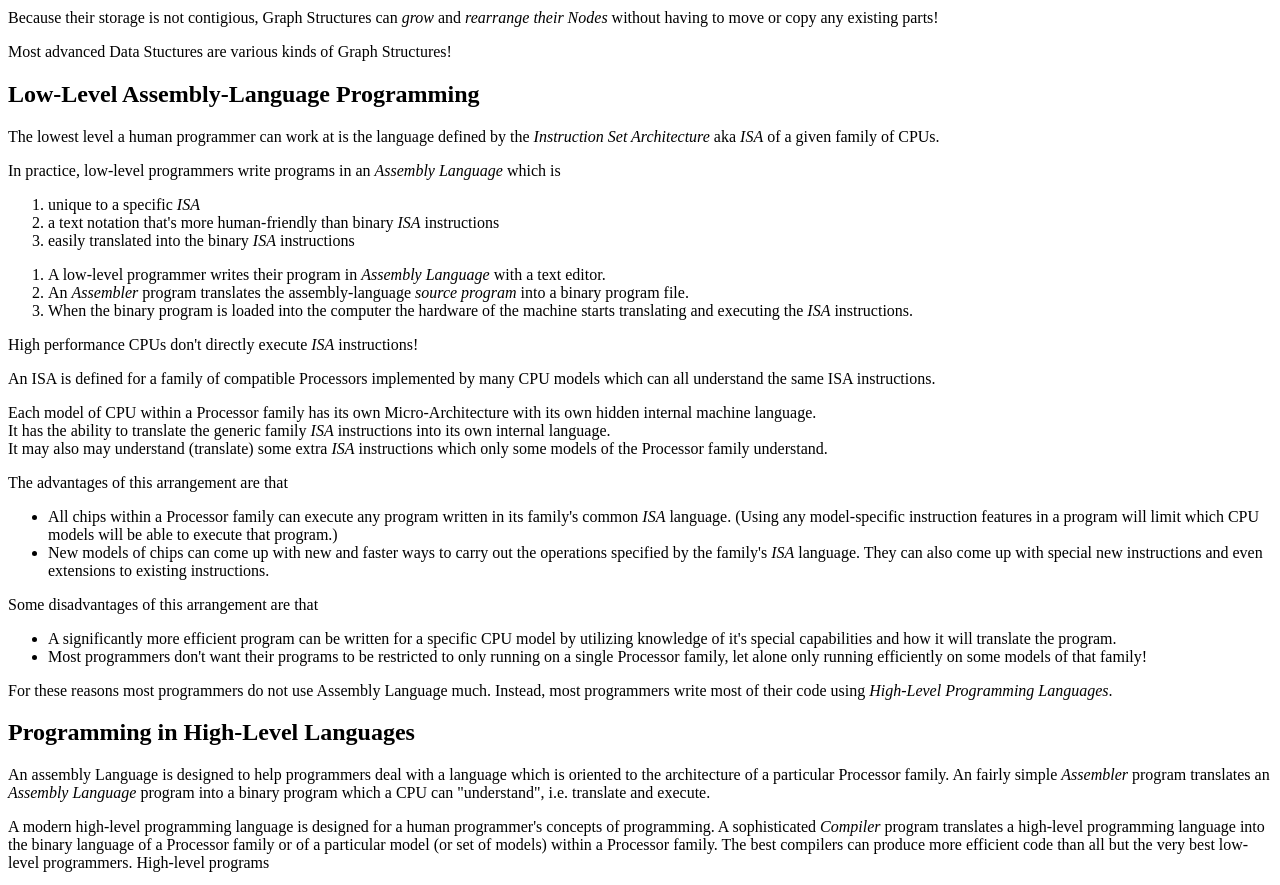
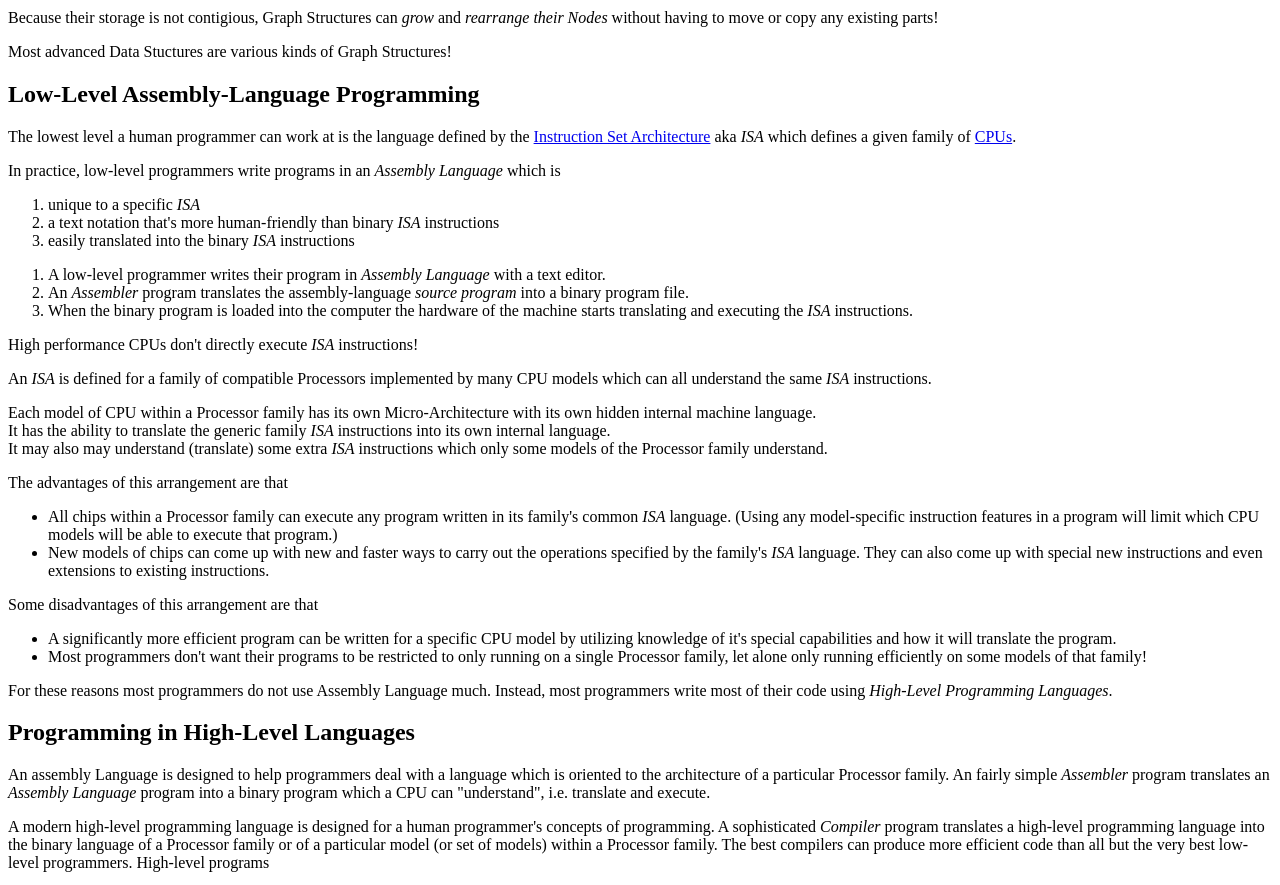
Before and after one commit to GregDavidson/on-computing, a plain HTML site: page what-computers-are/part2.html in a window 1280 px wide. Shown: the part 2020-2905 px from the top of the page. Drawn offline with Linux system fonts and the light colour scheme.

Commit message:
clarifying links

```diff
--- a/what-computers-are/part2.html
+++ b/what-computers-are/part2.html
@@ -223,8 +223,11 @@
       <h2>Low-Level Assembly-Language Programming</h2>
       <p>
         The lowest level a human programmer can work at is the language defined
-        by the <em>Instruction Set Architecture</em> aka <em>ISA</em> of a given
-        family of CPUs.
+        by the <a
+        href="https://en.wikipedia.org/wiki/Instruction_set_architecture">
+        Instruction Set Architecture</a> aka <em>ISA</em> which defines a given
+        family of <a
+        href="https://en.wikipedia.org/wiki/Central_processing_unit">CPUs</a>.
       </p>
       <p>
         In practice, low-level programmers write programs in an <em>Assembly Language</em> which is
@@ -252,8 +255,8 @@
         High performance CPUs don't directly execute <em>ISA</em> instructions!
       </p>
       <p>
-        An ISA is defined for a family of compatible Processors implemented by
-        many CPU models which can all understand the same ISA instructions.
+        An <em>ISA</em> is defined for a family of compatible Processors implemented by
+        many CPU models which can all understand the same <em>ISA</em> instructions.
       </p>
       <p>
         Each model of CPU within a Processor family has its own Micro-Architecture
```
